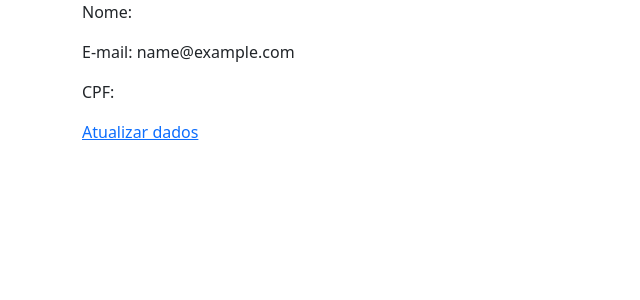
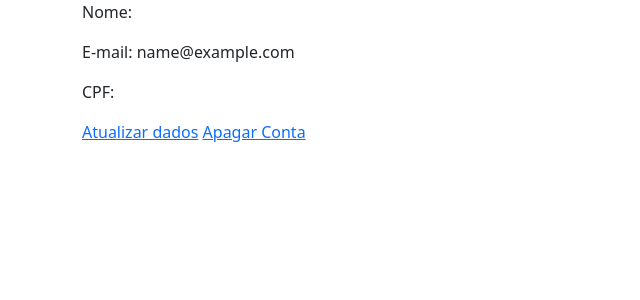
Before and after one commit to ErickIgles/sistema_de_aluguel_de_carro, a Django app: page /perfil_page/ in a window 1280 px wide. Shown: the top 300 px of the page, without its empty margins (0-640 px from the left). Run offline with Django 4.2, Linux system fonts and the light colour scheme; the visitor is signed in with stand-in values (Sample User, id 1); some libraries are stand-ins or nearby versions.

Commit message:
Adicionando link para apagar conta

```diff
--- a/usuarios/templates/perfil_page.html
+++ b/usuarios/templates/perfil_page.html
@@ -8,6 +8,7 @@
     <p>CPF: {{request.user.cpf}}</p>
 
     <a href="{% url 'atualizar_usuario' %}">Atualizar dados</a>
+    <a href="{% url 'deletar_usuario' %}">Apagar Conta</a>
 </div>
 
 {% endblock %}
```
